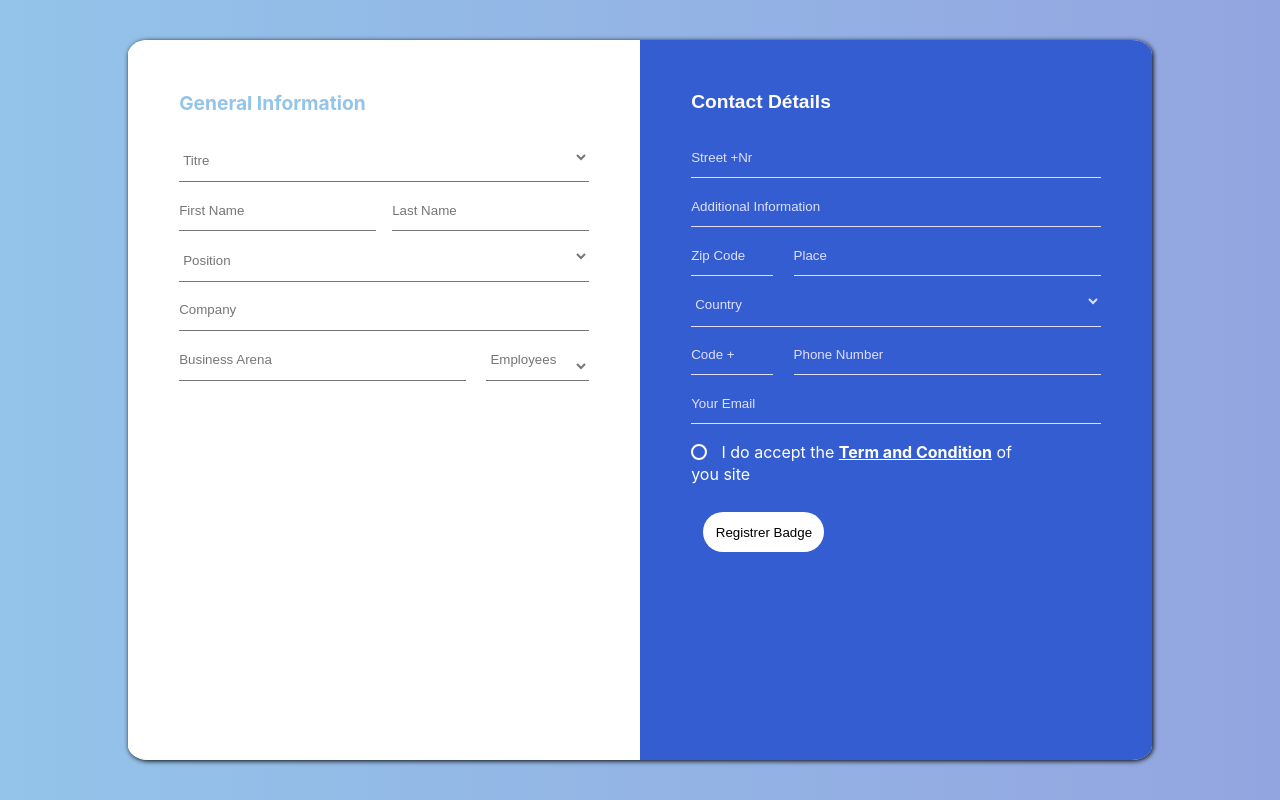
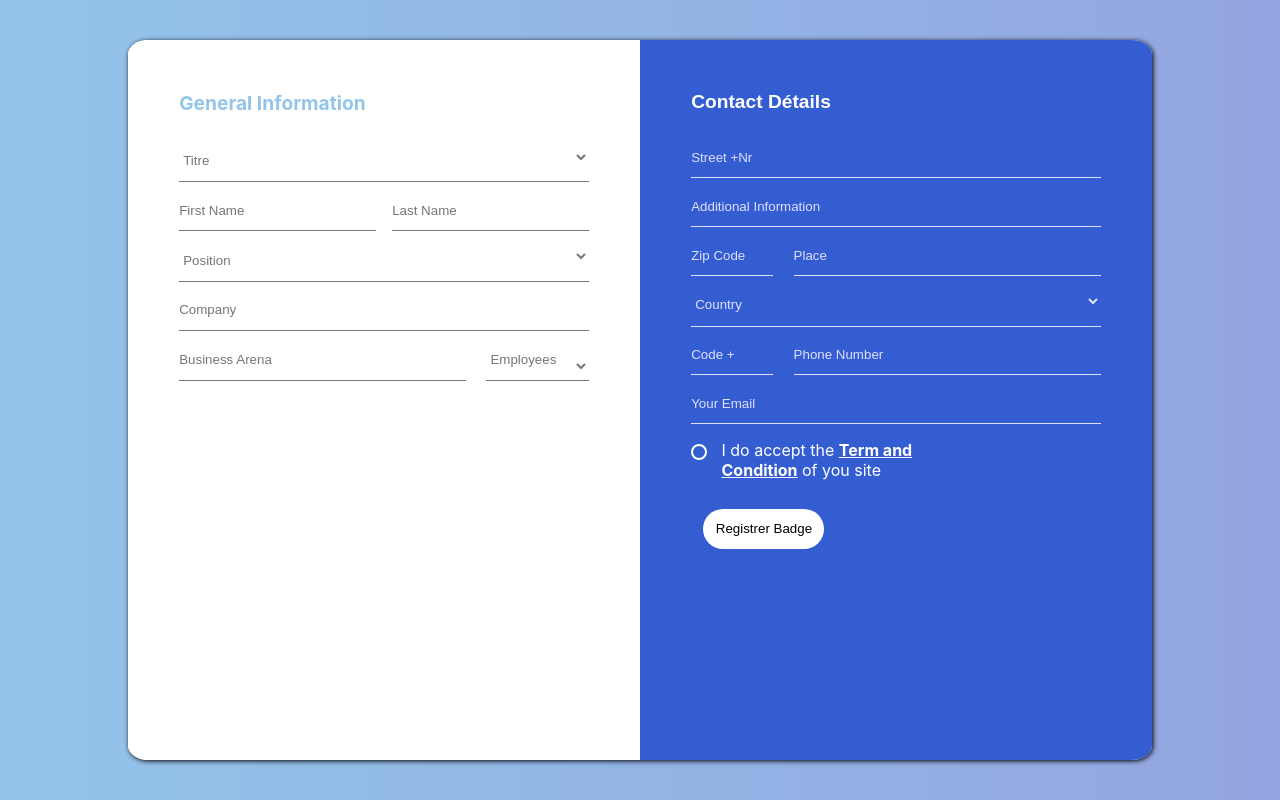
Before and after one commit to bellamard/TP4, a plain HTML site: page index.html in a window 1280 px wide. Drawn offline with Linux system fonts and the light colour scheme.

Commit message:
PERFECT COMMIT

```diff
--- a/style.css
+++ b/style.css
@@ -222,6 +222,7 @@ select option{
 label{
 
         margin-left: 3%;
-        width: 60%;
-
+        width: 80%;
+        display: inline-block;
+        vertical-align: top;
 }
```
